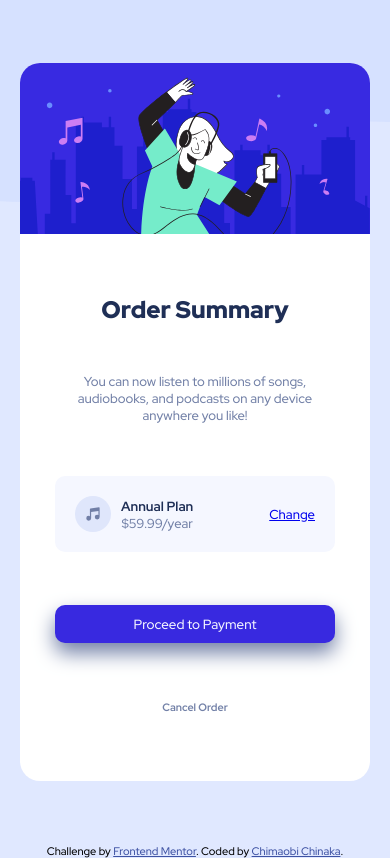
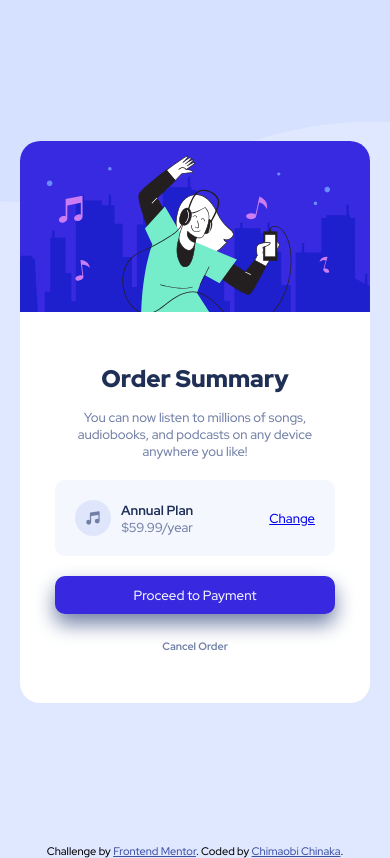
Before and after one commit to Chimaobi-01/order-summary-component-main, a plain HTML site: page index.html in a window 390 px wide. Drawn offline with Linux system fonts and the light colour scheme.

Commit message:
mobile view done ✅

```diff
--- a/style.css
+++ b/style.css
@@ -33,9 +33,9 @@ main {
 .container {
     background-color: white;
     width: 350px;
-    height: 85%;
+    max-height: 85%;
     display: grid;
-    grid-template-rows: 1fr 3fr;
+    grid-template-rows: 1fr 2fr;
     border-radius: 20px;
 }
 
@@ -126,14 +126,19 @@ h6:hover {
     color: hsl(223, 47%, 23%);
 }
 
-@media screen and (max-width: 400px) {
+@media screen and (max-width: 480px) {
     body, main {
         height: 100vh;
-        width: 100%;
+        width: 100vw;
         background-image: url("./images/pattern-background-mobile.svg");
         background-repeat: no-repeat;
         background-size: contain;
     }
+    .container {
+      max-height: 75%;
+
+    }
+
 
 
 }
```
